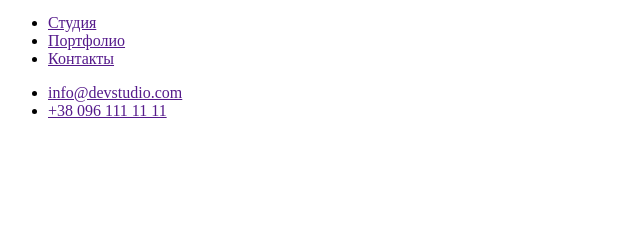
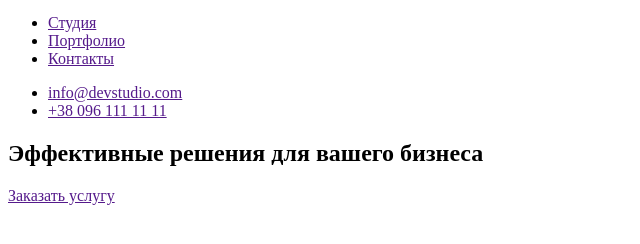
Before and after one commit to MaksymSpled/goit-markup-hw-01, a plain HTML site: page index.html in a window 1280 px wide. Shown: the part 34-278 px from the top of the page, without its empty margins (0-640 px from the left). Drawn offline with Linux system fonts and the light colour scheme.

Commit message:
add section

```diff
--- a/index.html
+++ b/index.html
@@ -25,5 +25,12 @@
                 <li><a href="">+38 096 111 11 11</a></li>
              </ul>
         </header>
+
+        <div>
+            <section>
+                <h1>Эффективные решения для вашего бизнеса</h1>
+                <a href="">Заказать услугу</a>
+            </section>
+        </div>
     </body>
 </html>
```
